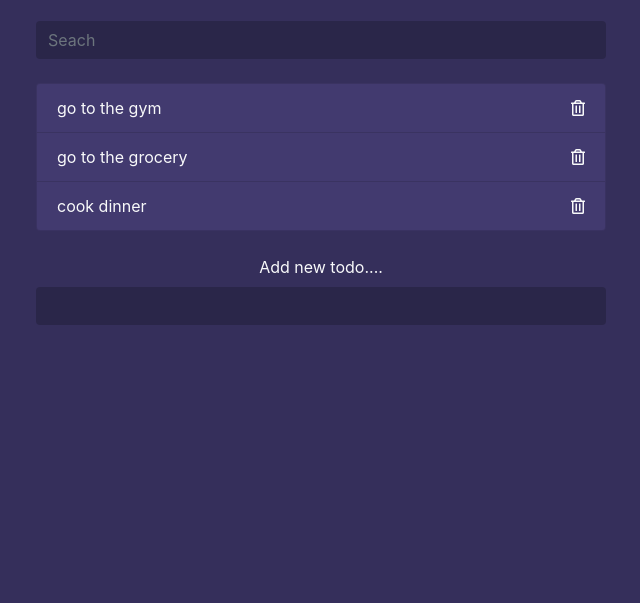
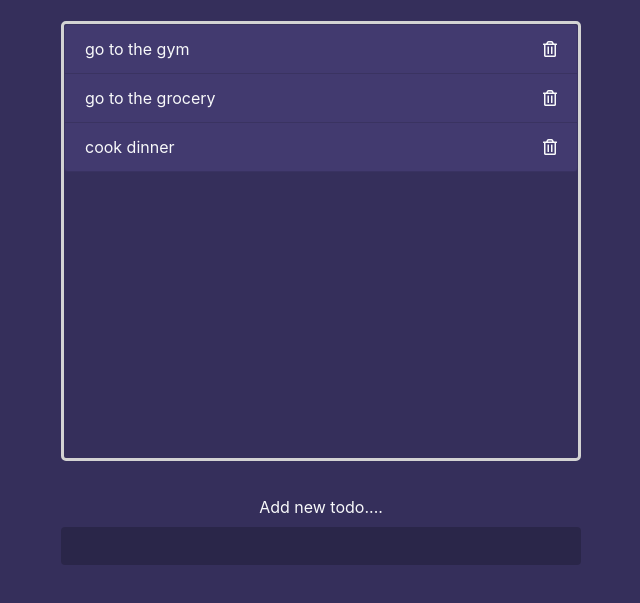
Before and after one commit to phongvu009/To-do, a plain HTML site: page index.html in a window 1280 px wide. Shown: the part 75-678 px from the top of the page, without its empty margins (319-959 px from the left). Drawn offline with nearby package versions, Linux system fonts and the light colour scheme.

Commit message:
make UI change

```diff
--- a/app.js
+++ b/app.js
@@ -25,7 +25,7 @@ addFormTodo.addEventListener('submit', e => {
 
 //Add click event to the form. Find the class delete to romve the li
 ul.addEventListener('click', e => {
-    console.log(e.target.classList);//e.target will track the click in the form
+    // console.log(e.target.classList);//e.target will track the click in the form
     if (e.target.classList.contains('delete')) {//classList to find the list of class of that element. contain will return boolean
         e.target.parentElement.remove();           //if true find the parent of i which is li
     };
--- a/index.html
+++ b/index.html
@@ -17,9 +17,9 @@
         <!-- HEADER -->
         <header class="text-center text-light my-4">
             <h1 class="mb-4">Todo List</h1>
-            <form class="search">
+            <!-- <form class="search">
                 <input type="text" class="form-control m-auto" name="search" placeholder="Seach">
-            </form>
+            </form> -->
         </header>
 
         <!-- Section -DISPLAY -->
@@ -42,7 +42,7 @@
 
         <!-- Section--->
         <footer>
-            <form class="add text-center my-4">
+            <form class="footer-form add text-center my-4">
                 <label class="text-light">Add new todo....</label>
                 <input type="text" class="form-control" name="add">
             </form>
--- a/style.css
+++ b/style.css
@@ -1,23 +1,67 @@
-body{
-    background: #352f5b;
+body {
+  background: #352f5b;
 }
 
-.container{
-    max-width: 600px;
+.container {
+  max-width: 550px;
 }
 
-input[type=text],
-input[type=text]:focus{
-    color: #fff;
-    background: rgba(0,0,0,0.2);
-    max-width: 600px;
-    border: none;
+header {
+  margin-top: 10px;
 }
 
-.todos li{
-    background: #423a6f;
+input[type="text"],
+input[type="text"]:focus {
+  color: #fff;
+  background: rgba(0, 0, 0, 0.2);
+  max-width: 600px;
+  border: none;
 }
 
-.delete{
-    cursor:pointer;
+.todos li {
+  background: #423a6f;
 }
+
+.delete {
+  cursor: pointer;
+}
+
+.section-display {
+  height: 500px;
+  overflow: scroll;
+  overflow-x: hidden;
+  border-style: solid;
+  border-radius: 5px;
+  border-color: lightgray;
+  height: 55vh;
+}
+
+.footer-form {
+  padding: 10px 0;
+  /* try to give the app full height of the viewport */
+  height: 20vh;
+}
+
+/** scroll bar **/
+/* width */
+::-webkit-scrollbar {
+  width: 5px;
+}
+
+/* Track */
+::-webkit-scrollbar-track {
+  box-shadow: inset 0 0 5px lightgray;
+  border-radius: 10px;
+  padding: 5px;
+}
+
+/* Handle */
+::-webkit-scrollbar-thumb {
+  background: rgb(162, 159, 159);
+  border-radius: 10px;
+}
+
+/* Handle on hover */
+::-webkit-scrollbar-thumb:hover {
+  background: rgba(61, 61, 61, 0.867);
+}
```
